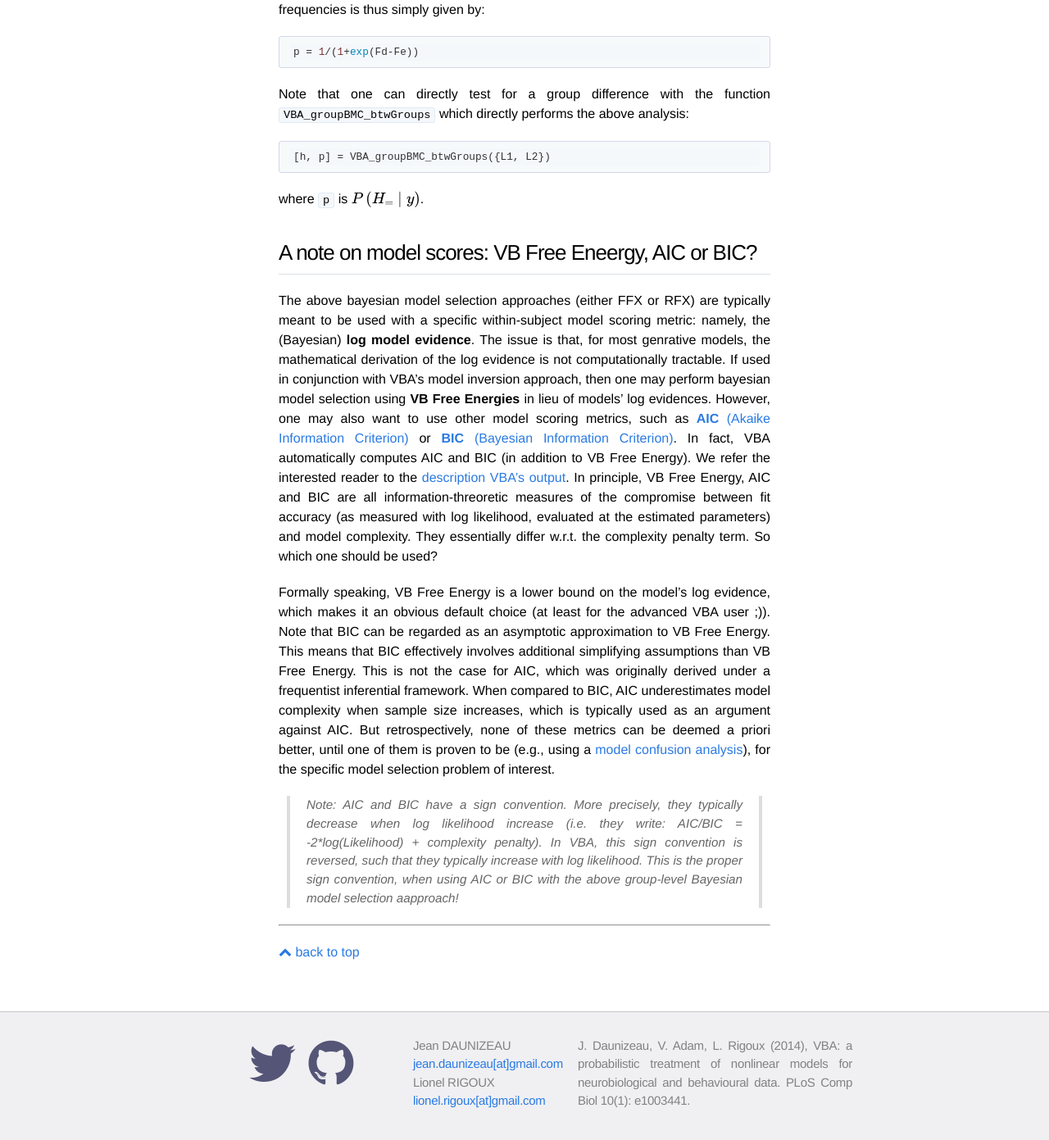
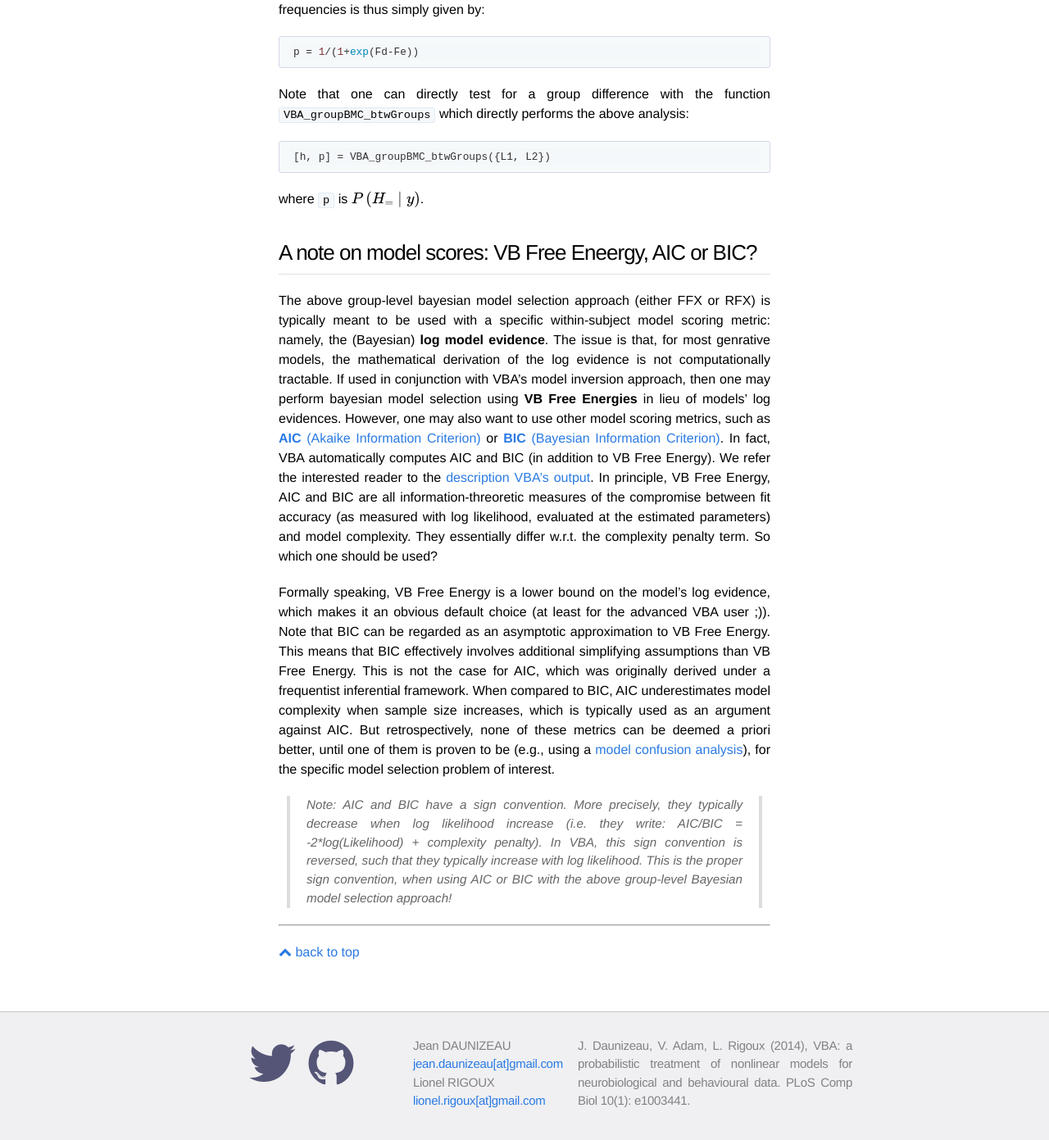
Before and after one commit to MBB-team/VBA-toolbox, a Jekyll site: the page built from _wiki/BMS-for-group-studies.md, in a window 1280 px wide and 1400 px high, scrolled down 8539 px. Shown: the top 1391 px of the window at 82% size. Built offline with Jekyll 4.4.1, drawn with Linux system fonts in a browser that asks for light colours; nearby versions of some CDN libraries; formulas are drawn with MathJax 3.

Commit message:
Update BMS-for-group-studies.md

```diff
--- a/_wiki/BMS-for-group-studies.md
+++ b/_wiki/BMS-for-group-studies.md
@@ -187,9 +187,9 @@
 
 ## A note on model scores: VB Free Eneergy, AIC or BIC?
 
-The above bayesian model selection approaches (either FFX or RFX) are typically meant to be used with a specific within-subject model scoring metric: namely, the (Bayesian) **log model evidence**. The issue is that, for most genrative models, the mathematical derivation of the log evidence is not computationally tractable. If used in conjunction with VBA's model inversion approach, then one may perform bayesian model selection using **VB Free Energies** in lieu of models' log evidences. However, one may also want to use other model scoring metrics, such as [**AIC** (Akaike Information Criterion)](https://en.wikipedia.org/wiki/Akaike_information_criterion) or [**BIC** (Bayesian Information Criterion)](https://en.wikipedia.org/wiki/Bayesian_information_criterion). In fact, VBA automatically computes AIC and BIC (in addition to VB Free Energy). We refer the interested reader to the [description VBA's output]({{ site.baseurl}}/wiki/VBA-output-structure/). In principle, VB Free Energy, AIC and BIC are all information-threoretic measures of the compromise between fit accuracy (as measured with log likelihood, evaluated at the estimated parameters) and model complexity. They essentially differ w.r.t. the complexity penalty term. So which one should be used?
+The above group-level bayesian model selection approach (either FFX or RFX) is typically meant to be used with a specific within-subject model scoring metric: namely, the (Bayesian) **log model evidence**. The issue is that, for most genrative models, the mathematical derivation of the log evidence is not computationally tractable. If used in conjunction with VBA's model inversion approach, then one may perform bayesian model selection using **VB Free Energies** in lieu of models' log evidences. However, one may also want to use other model scoring metrics, such as [**AIC** (Akaike Information Criterion)](https://en.wikipedia.org/wiki/Akaike_information_criterion) or [**BIC** (Bayesian Information Criterion)](https://en.wikipedia.org/wiki/Bayesian_information_criterion). In fact, VBA automatically computes AIC and BIC (in addition to VB Free Energy). We refer the interested reader to the [description VBA's output]({{ site.baseurl}}/wiki/VBA-output-structure/). In principle, VB Free Energy, AIC and BIC are all information-threoretic measures of the compromise between fit accuracy (as measured with log likelihood, evaluated at the estimated parameters) and model complexity. They essentially differ w.r.t. the complexity penalty term. So which one should be used?
 
 Formally speaking, VB Free Energy is a lower bound on the model's log evidence, which makes it an obvious default choice (at least for the advanced VBA user ;)). Note that BIC can be regarded as an asymptotic approximation to VB Free Energy. This means that BIC effectively involves additional simplifying assumptions than VB Free Energy. This is not the case for AIC, which was originally derived under a frequentist inferential framework. When compared to BIC, AIC underestimates model complexity when sample size increases, which is typically used as an argument against AIC. But retrospectively, none of these metrics can be deemed a priori better, until one of them is proven to be (e.g., using a [model confusion analysis]({{ site.baseurl}}/wiki/identifiability/#model-confusion-analysis)), for the specific model selection problem of interest.
 
 
-> Note: AIC and BIC have a sign convention. More precisely, they typically decrease when log likelihood increase (i.e. they write: AIC/BIC = -2*log(Likelihood) + complexity penalty). In VBA, this sign convention is reversed, such that they typically increase with log likelihood. This is the proper sign convention, when using AIC or BIC with the above group-level Bayesian model selection aapproach!
+> Note: AIC and BIC have a sign convention. More precisely, they typically decrease when log likelihood increase (i.e. they write: AIC/BIC = -2*log(Likelihood) + complexity penalty). In VBA, this sign convention is reversed, such that they typically increase with log likelihood. This is the proper sign convention, when using AIC or BIC with the above group-level Bayesian model selection approach!
```
